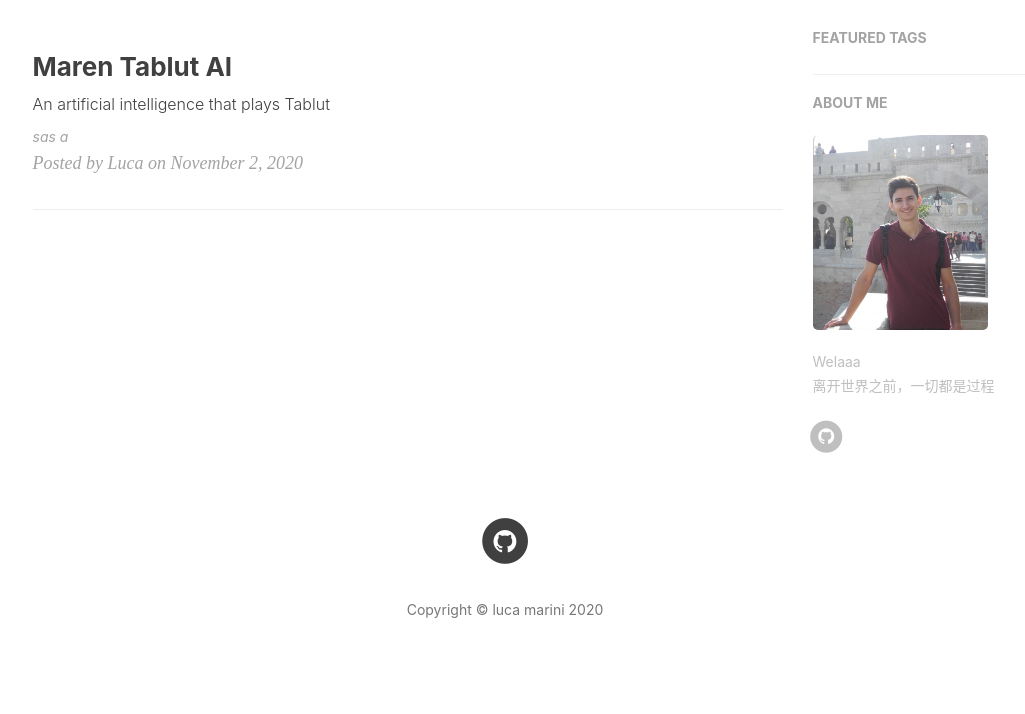
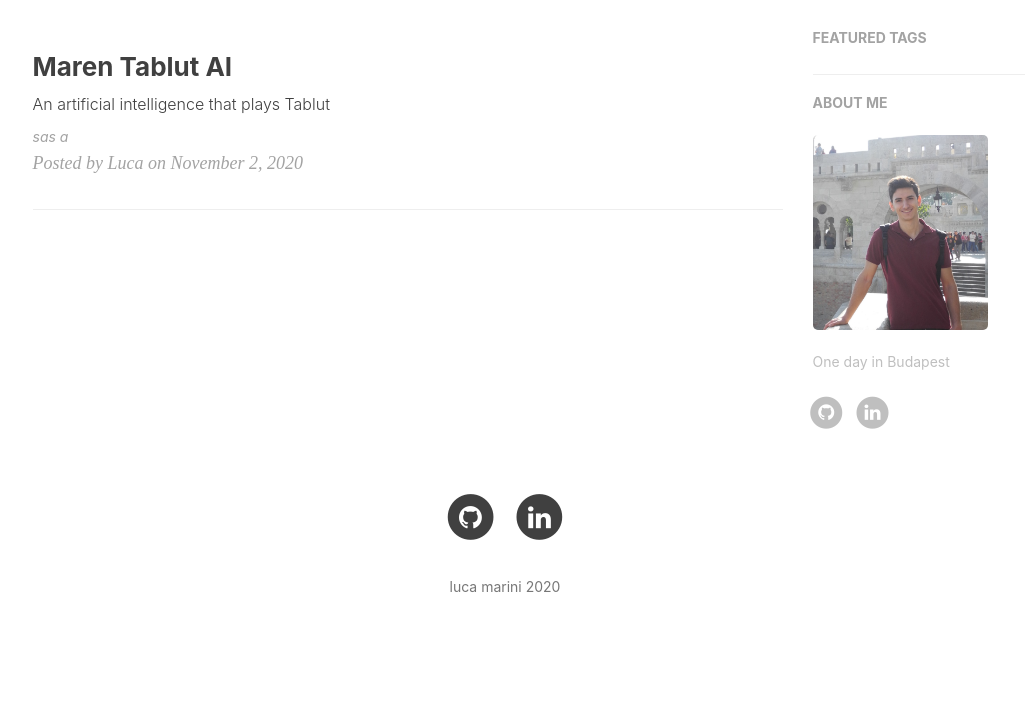
Before and after one commit to lucamarini22/lucamarini22.github.io, a Jekyll site: the page built from index.html, in a window 1280 px wide. Shown: the part 398-1112 px from the top of the page, without its empty margins (135-1160 px from the left). Built offline with Jekyll 4.4.1, drawn with Linux system fonts in a browser that asks for light colours; nearby versions of some CDN libraries; the list of posts is cut into pages by our own code; comment, search, counter and statistics services are not loaded; after the commit the page ends 1089 px from its top, so only the background shows below that.

Commit message:
modify footer

```diff
--- a/_config.yml
+++ b/_config.yml
@@ -18,7 +18,7 @@ RSS: false
 github_username:    lucamarini22
 #twitter_username:   huxpro
 #facebook_username:  huxpro
-#linkedin_username:  firstname-lastname-idxxxx
+linkedin_username:  luca-marini22
 
 
 
@@ -78,7 +78,7 @@ ga_domain: https://lucamarini22.github.io/
 
 # Sidebar settings
 sidebar: true                           # whether or not using Sidebar.
-sidebar-about-description: "Welaaa<br>离开世界之前，一切都是过程"
+sidebar-about-description: "One day in Budapest<br>"
 sidebar-avatar: /img/luca.jpg      # use absolute URL, seeing it's used in both `/` and `/about/`
 
 
--- a/_includes/footer.html
+++ b/_includes/footer.html
@@ -7,7 +7,7 @@
                 {% include sns-links.html center=true %}
 
                 <p class="copyright text-muted">
-                    Copyright &copy; {{ site.title }} {{ site.time | date: '%Y' }}
+                     {{ site.title }} {{ site.time | date: '%Y' }}
                     <br>
 
                 </p>
```
